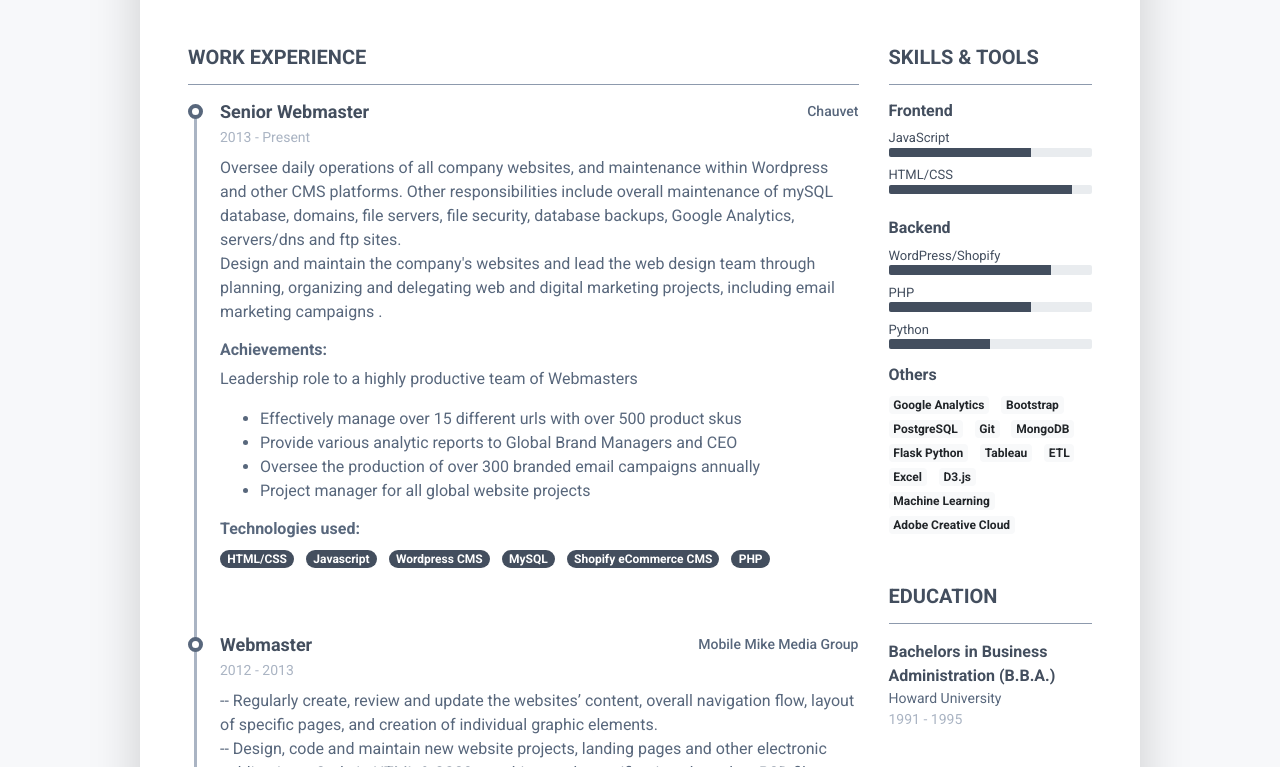
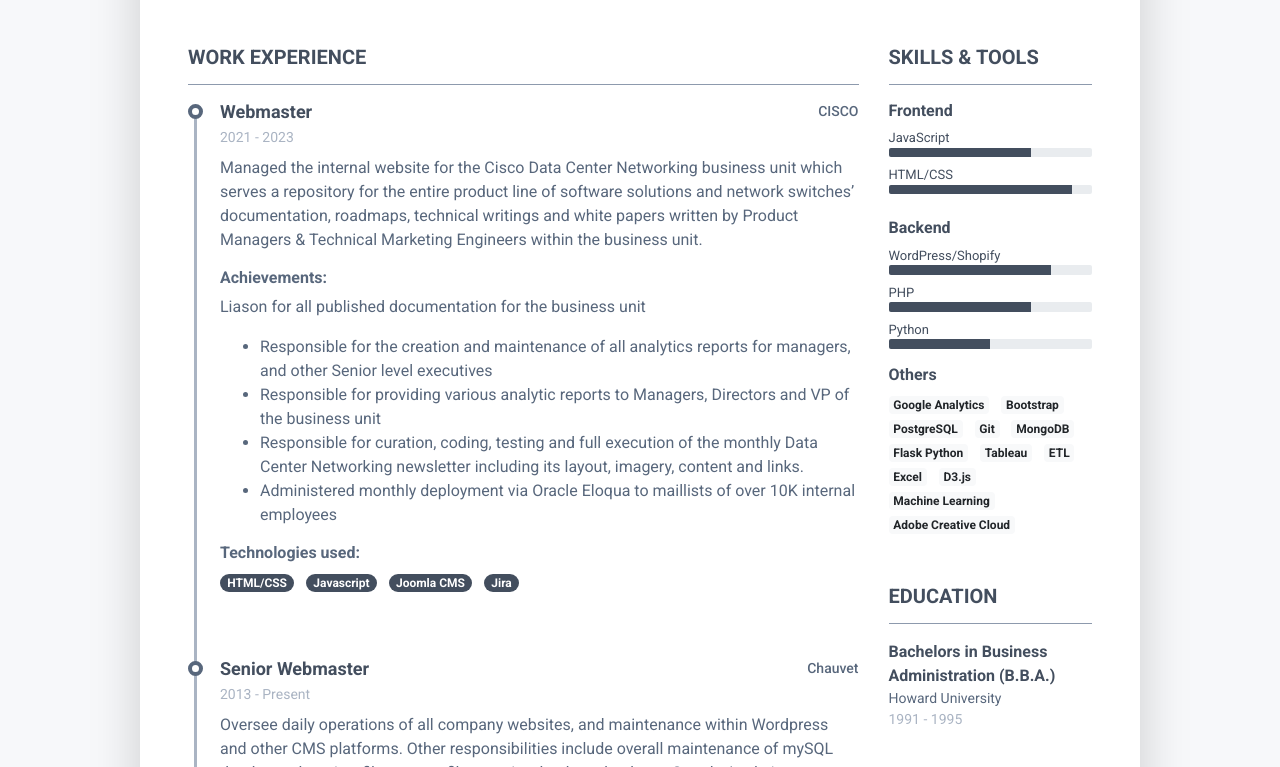
Before and after one commit to sbaroulette-web/sbaroulette-web.github.io, a plain HTML site: page resume/index.html in a window 1280 px wide. Shown: the part 453-1220 px from the top of the page. Drawn offline with Linux system fonts and the light colour scheme.

Commit message:
updated work experience

```diff
--- a/resume/index.html
+++ b/resume/index.html
@@ -64,6 +64,36 @@
 						    <div class="resume-section-content">
 							    <div class="resume-timeline position-relative">
 								    <article class="resume-timeline-item position-relative pb-5">
+
+									    <div class="resume-timeline-item-header mb-2">
+										    <div class="d-flex flex-column flex-md-row">
+										        <h3 class="resume-position-title font-weight-bold mb-1">Webmaster</h3>
+										        <div class="resume-company-name ml-auto">CISCO</div>
+										    </div><!--//row-->
+										    <div class="resume-position-time">2021 - 2023</div>
+									    </div><!--//resume-timeline-item-header-->
+									    <div class="resume-timeline-item-desc">
+										    <p>Managed the internal website for the Cisco Data Center Networking business unit which serves a repository for the entire product line of software solutions and network switches’ documentation, roadmaps, technical writings and white papers written by Product Managers & Technical Marketing Engineers within the business unit.
+												</p>
+										    <h4 class="resume-timeline-item-desc-heading font-weight-bold">Achievements:</h4>
+										    <p>Liason for all published documentation for the business unit</p>
+										    <ul>
+											    <li>Responsible for the creation and maintenance of all analytics reports for managers, and other Senior level executives</li>
+											    <li>Responsible for providing various analytic reports to Managers, Directors and VP of the business unit</li>
+											    <li>Responsible for curation, coding, testing and full execution of the monthly Data Center Networking newsletter including its layout, imagery, content and links.</li>
+											    <li>Administered monthly deployment via Oracle Eloqua to maillists of over 10K internal employees</li>
+										    </ul>
+										    <h4 class="resume-timeline-item-desc-heading font-weight-bold">Technologies used:</h4>
+										    <ul class="list-inline">
+												<li class="list-inline-item"><span class="badge badge-primary badge-pill">HTML/CSS</span></li>
+											    <li class="list-inline-item"><span class="badge badge-primary badge-pill">Javascript</span></li>
+											    <li class="list-inline-item"><span class="badge badge-primary badge-pill">Joomla CMS</span></li>
+												<li class="list-inline-item"><span class="badge badge-primary badge-pill">Jira</span></li>
+										    </ul>
+									    </div><!--//resume-timeline-item-desc-->
+
+								    </article><!--//resume-timeline-item-->
+									<article class="resume-timeline-item position-relative pb-5">
 
 									    <div class="resume-timeline-item-header mb-2">
 										    <div class="d-flex flex-column flex-md-row">
```
